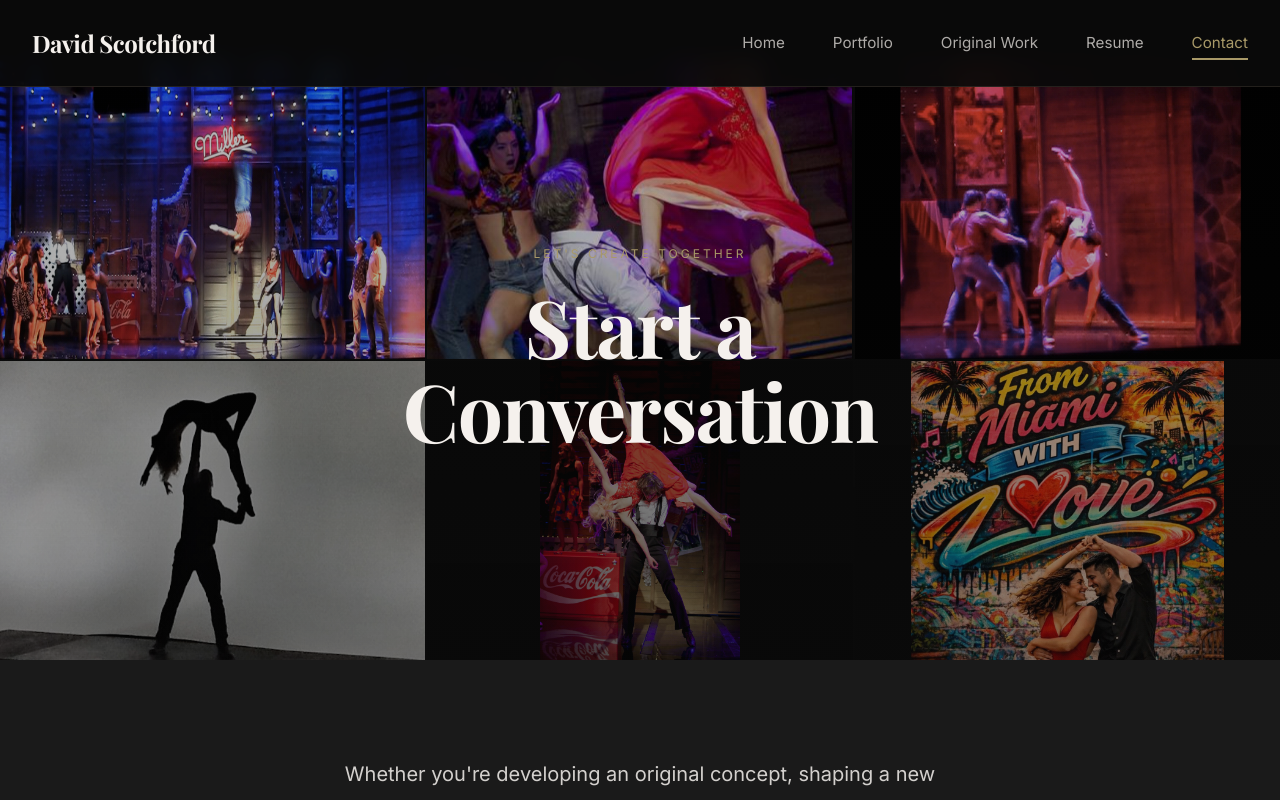
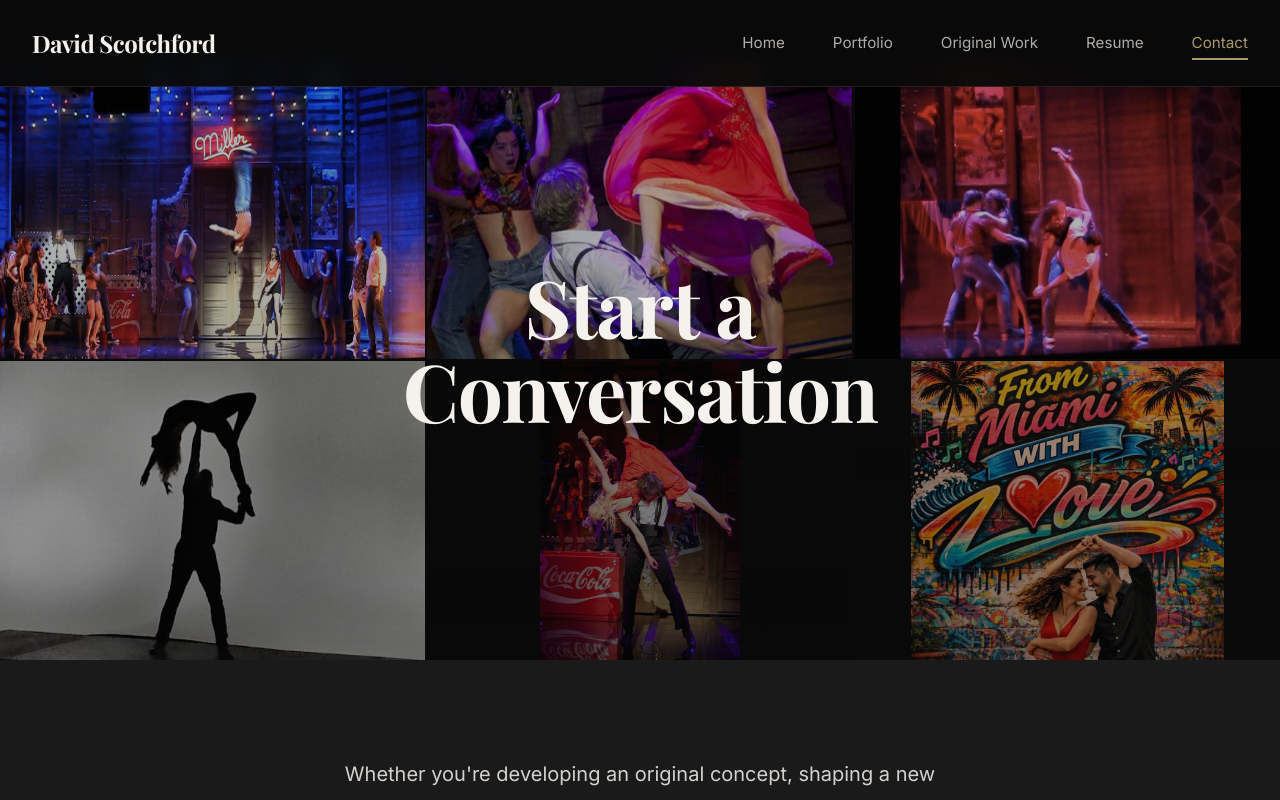
Before and after one commit to scotchem/david-scotchford-website, a React (Vite) app: page / in a window 1280 px wide. Both pictures are taken after a click on the link "Contact". Shown: the top 800 px of the page. Built offline with nearby package versions, Linux system fonts and the light colour scheme.

Commit message:
Fix testimonial double dashes; remove Contact eyebrow text

```diff
--- a/src/pages/Contact.tsx
+++ b/src/pages/Contact.tsx
@@ -49,7 +49,6 @@ export default function Contact({ setCurrentPage: _setCurrentPage }: ContactProp
           <div className="contact-mosaic-global-overlay" />
         </div>
         <div className="contact-hero-content">
-          <p className="contact-hero-eyebrow">Let's Create Together</p>
           <h1 className="contact-hero-title">Start a<br />Conversation</h1>
         </div>
       </section>
--- a/src/pages/Home.tsx
+++ b/src/pages/Home.tsx
@@ -153,7 +153,7 @@ export default function Home({ setCurrentPage }: HomeProps) {
           <div className="testimonials-grid">
             <div className="testimonial">
               <p className="testimonial-quote">
-                "I have worked with David Scotchford on a number of shows in which he was associate choreographer until, the latest, our Stockholm production where he was the choreographer. He is a vibrant and inventive choreographer; as a colleague I find him endlessly innovative, responsible, flexible, indefatigable. He has a natural rapport with the dancers that makes them love and respect him. In short -- I would work with him again in a flash, intend to do so -- and consider myself lucky to have the chance."
+                "I have worked with David Scotchford on a number of shows in which he was associate choreographer until, the latest, our Stockholm production where he was the choreographer. He is a vibrant and inventive choreographer; as a colleague I find him endlessly innovative, responsible, flexible, indefatigable. He has a natural rapport with the dancers that makes them love and respect him. In short — I would work with him again in a flash, intend to do so — and consider myself lucky to have the chance."
               </p>
               <p className="testimonial-author">Eleanor Bergstein</p>
               <p className="testimonial-title">Writer/Creator of Dirty Dancing (Film and Stage Production)</p>
```
